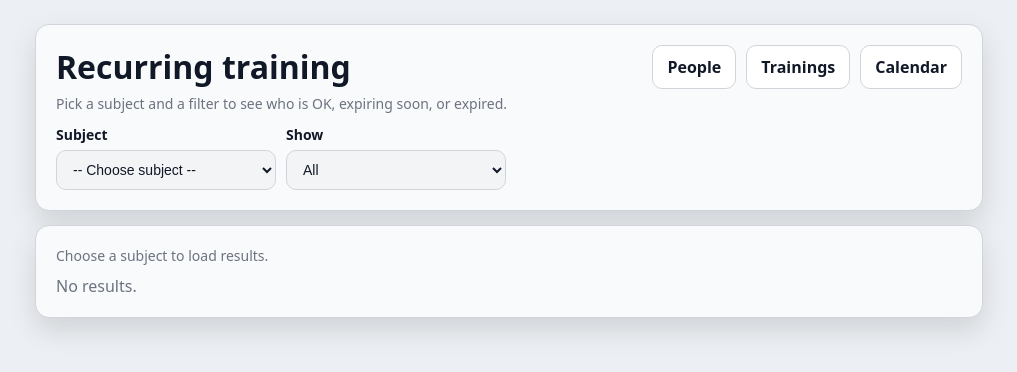
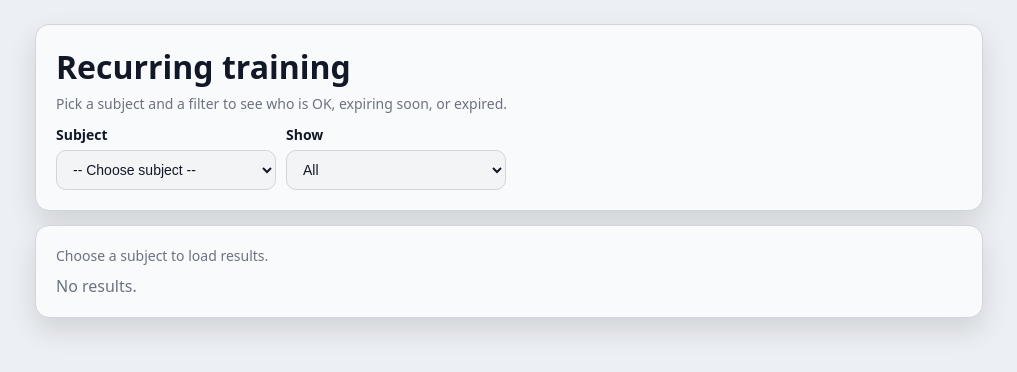
Before and after one commit to lukdymek/Training-app, a Django app: page /recurring-training/ in a window 1280 px wide. Shown: the part 66-438 px from the top of the page, without its empty margins (131-1148 px from the left). Run offline with Django 5.2, Linux system fonts and the light colour scheme; the visitor is signed in with stand-in values (Sample User, id 1); data that the repository does not hold is empty; some libraries are stand-ins or nearby versions.

Commit message:
clened pages from extra buttons

```diff
--- a/training/templates/training/base.html
+++ b/training/templates/training/base.html
@@ -26,6 +26,8 @@
         <a href="{% url 'people_list' %}">People</a>
         <a href="{% url 'trainer_list' %}">Trainers</a>
         <a href="{% url 'reports_home' %}">Reports</a>
+        {% endif %}
+        {% if request.user.is_superuser %}
       <a href="/admin/">Admin</a>
       {% endif %}
          <form method="post" action="{% url 'logout' %}" style="display:inline;">
--- a/training/templates/training/people_list.html
+++ b/training/templates/training/people_list.html
@@ -9,10 +9,7 @@
         <p class="help" style="margin:0;">Search by last name, first name, or SYSPER ID. Click a person to open their training history.</p>
       </div>
 
-      <div style="display:flex; gap:10px; align-items:center; flex-wrap:wrap;">
-        <a class="btn secondary" href="{% url 'calendar' %}">Calendar</a>
-        <a class="btn secondary" href="{% url 'training_list' %}">Trainings</a>
-      </div>
+
     </div>
 
     <div style="margin-top:16px; padding-top:16px; border-top:1px solid var(--border);">
--- a/training/templates/training/recurring_training.html
+++ b/training/templates/training/recurring_training.html
@@ -74,11 +74,7 @@
         </p>
       </div>
 
-      <div style="display:flex; gap:10px; align-items:center; flex-wrap:wrap;">
-        <a class="btn secondary" href="{% url 'people_list' %}">People</a>
-        <a class="btn secondary" href="{% url 'training_list' %}">Trainings</a>
-        <a class="btn secondary" href="{% url 'calendar' %}">Calendar</a>
-      </div>
+
     </div>
 
     <div class="rt-controls">
--- a/training/templates/training/report_person.html
+++ b/training/templates/training/report_person.html
@@ -61,7 +61,7 @@
 
       <div style="display:flex; gap:10px; align-items:center; flex-wrap:wrap;">
         <a class="btn secondary" href="{% url 'reports_home' %}">Back to reports</a>
-        <a class="btn secondary" href="{% url 'people_list' %}">People</a>
+
       </div>
     </div>
 
--- a/training/templates/training/report_trainers.html
+++ b/training/templates/training/report_trainers.html
@@ -42,7 +42,7 @@
 
       <div style="display:flex; gap:10px; align-items:center; flex-wrap:wrap;">
         <a class="btn secondary" href="{% url 'reports_home' %}">Back to reports</a>
-        <a class="btn secondary" href="{% url 'calendar' %}">Calendar</a>
+
       </div>
     </div>
 
--- a/training/templates/training/reports_home.html
+++ b/training/templates/training/reports_home.html
@@ -29,10 +29,7 @@
         <p class="help" style="margin:0;">Generate summaries and exports from your training data.</p>
       </div>
 
-      <div style="display:flex; gap:10px; align-items:center; flex-wrap:wrap;">
-        <a class="btn secondary" href="{% url 'calendar' %}">Calendar</a>
-        <a class="btn secondary" href="{% url 'training_list' %}">Trainings</a>
-      </div>
+
     </div>
   </div>
 
--- a/training/templates/training/trainer_list.html
+++ b/training/templates/training/trainer_list.html
@@ -42,10 +42,7 @@
         <p class="help" style="margin:0;">Search by name, email, or SYSPER ID. Results update as you type.</p>
       </div>
 
-      <div style="display:flex; gap:10px; align-items:center; flex-wrap:wrap;">
-        <a class="btn secondary" href="{% url 'calendar' %}">Calendar</a>
-        <a class="btn secondary" href="{% url 'training_list' %}">Trainings</a>
-      </div>
+
     </div>
 
     <div style="margin-top:16px; padding-top:16px; border-top:1px solid var(--border);">
--- a/training/templates/training/training_list.html
+++ b/training/templates/training/training_list.html
@@ -56,7 +56,7 @@
       </div>
 
       <div style="display:flex; gap:10px; align-items:center; flex-wrap:wrap;">
-        <a class="btn secondary" href="{% url 'calendar' %}">Calendar</a>
+
         <a class="btn" href="{% url 'training_create' %}">Add training</a>
 
       </div>
```
